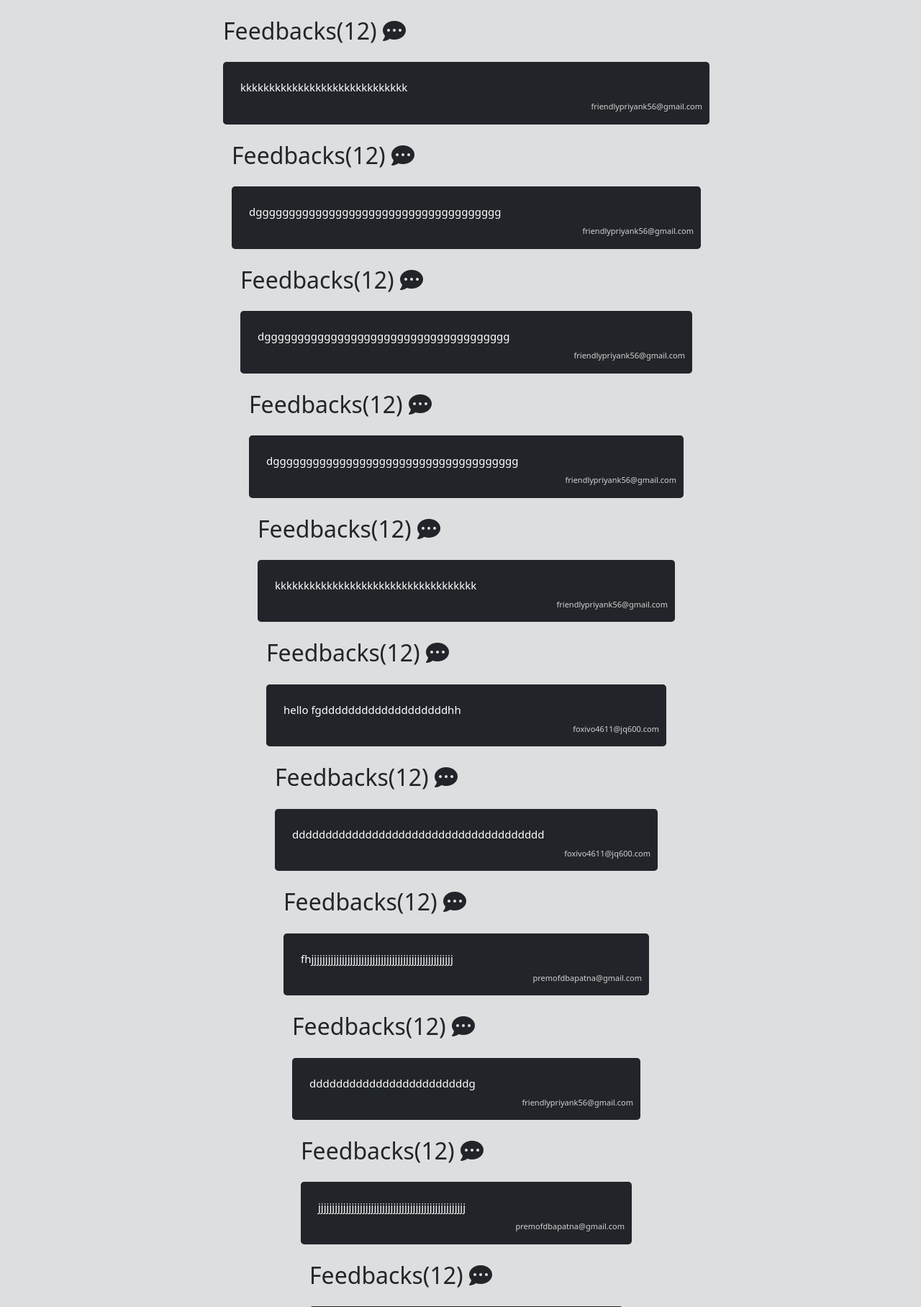
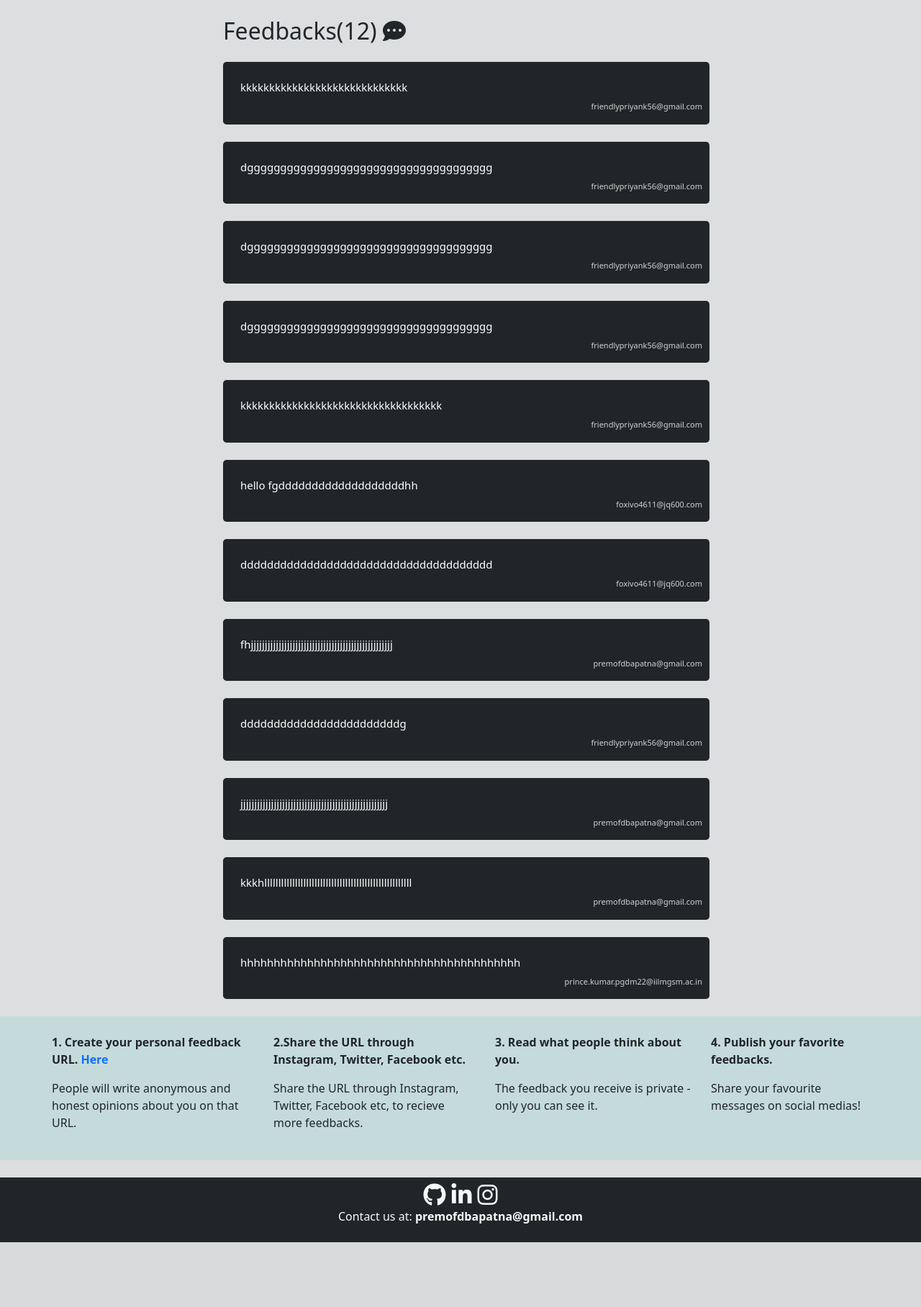
Before and after one commit to premkumar5951/Secretadmirerweb, a Django app: page /feedback/ in a window 1280 px wide. Shown: the part 83-1899 px from the top of the page at 72% size. After the commit the page ends 1809 px from the top, so only its background shows below. Run offline with Django 3.2, Linux system fonts and the light colour scheme; a user stored in the database is signed in; data comes from the database, SQL or seed files in the repository; both versions use the stored data as it was after the commit; some libraries are stand-ins or nearby versions.

Commit message:
feed page corrected

```diff
--- a/templates/feedback.html
+++ b/templates/feedback.html
@@ -45,14 +45,16 @@ padding: 1em;
 </style>
 {%endblock css%}
 {%block body%}
+{%load static%}
+
 {%if user.is_staff %}
+<div class="container">
+    <div>
+        <h2 class="mx-2">Feedbacks({{len}}) <i class="fas fa-comment-dots"></i></h2>
+    </div>
 {%if feed%}
-{%load static%}
 {%for i in feed%}
-<div class="container">
-<div>
-    <h2 class="mx-2">Feedbacks({{len}}) <i class="fas fa-comment-dots"></i></h2>
-</div>
+
 <div class="col-md-12 m-2 my-4" id="div{{i.id}}">
     <div class="h-100 p-4 text-white bg-dark rounded-3 blkmain">
       <p style="font-size: 15px;" id="msg{{i.id}}">{{i.feedtxt}}</p>
@@ -61,18 +63,17 @@ padding: 1em;
       </div>
     </div>
   </div>
+
 {%endfor%}
+</div>
 {%else%}
 <div class="container">
-<div>
-    <h2 class="mx-2">Feedbacks({{len}}) <i class="fas fa-comment-dots"></i></h2>
-</div>
 <div class="feedimgbox">
     <img src="{%static 'images/svg.svg'%}" alt="" class="feedimg">
 </div>
 </div>
 {%endif%}
-</div>
+
 {%else %}
 <div class="container text-center">
 {%load widget_tweaks%}
--- a/templates/profile.html
+++ b/templates/profile.html
@@ -326,7 +326,7 @@
         {% for i in msgs %}
         <div class="col-md-12 m-2 my-4" id="div{{i.id}}">
           <div class="h-100 p-5 text-white bg-dark rounded-3 blkmain">
-            <p style="font-size: 15px;" id="msg{{i.id}}">{{i.message}}</p>
+            <p class="mx-3" style="font-size: 15px;" id="msg{{i.id}}">{{i.message}}</p>
             <div class="crossme" id="cross{{i.id}}" onclick="cross(event)"  data-bs-toggle="modal"
             data-bs-target="#dltmsg"><i class="fas fa-trash mx-3" id="cross{{i.id}}" ></i></div>
             <div class="date">
```
Also changed, not shown: db.sqlite3.
